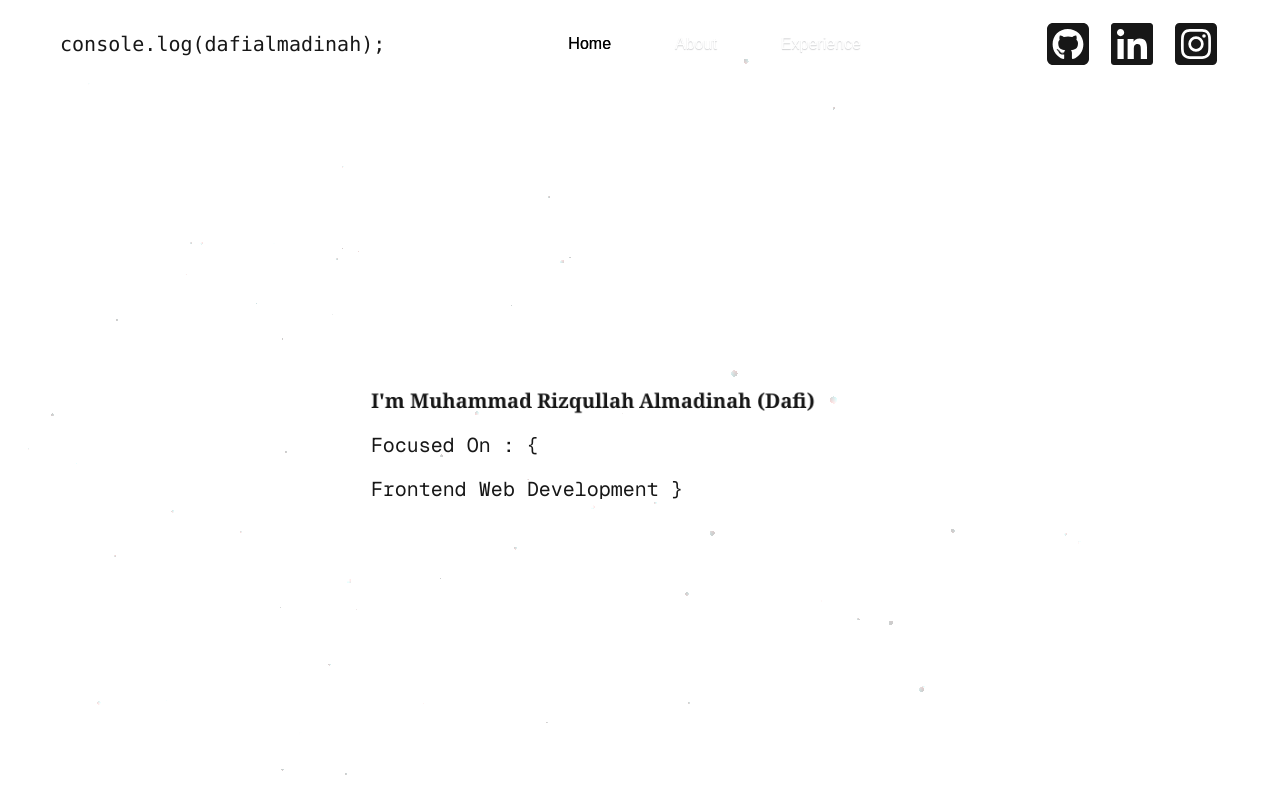
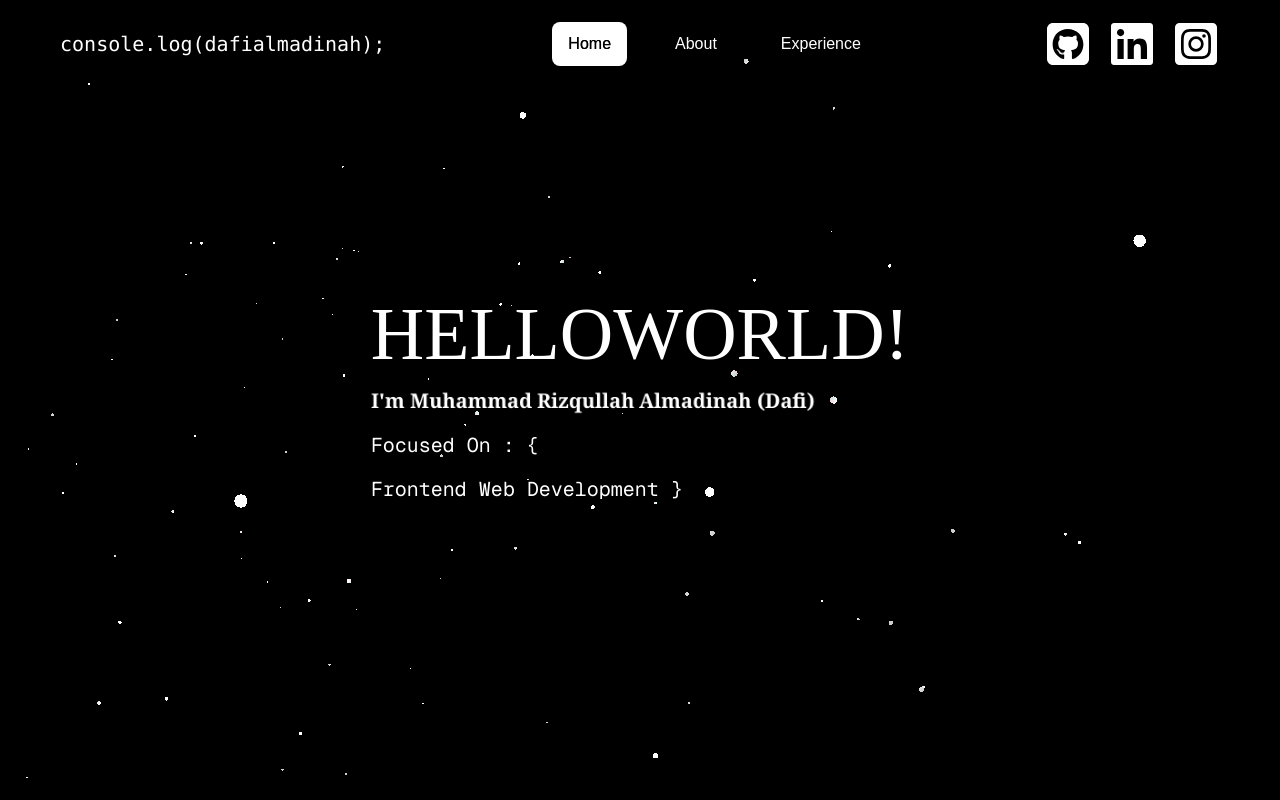
Before and after one commit to dafialmadinah/portfolio, a Next.js app: page / in a window 1280 px wide. Shown: the top 800 px of the page. Built offline with nearby package versions, Linux system fonts and the light colour scheme; a web font is replaced by a local one.

Commit message:
fix keanehan

```diff
--- a/src/app/components/Header.tsx
+++ b/src/app/components/Header.tsx
@@ -50,10 +50,21 @@ export const Header = () => {
                         </div>
                     </Link>
                 ))}
+                <div className='ml-3 flex flex-row'>
+                    <a href="https://github.com/dafialmadinah" target="_blank" rel="noopener noreferrer">
+                        <FaSquareGithub className="text-5xl hover:text-gray-700" />
+                    </a>
+                    <a href="https://linkedin.com/in/dafialmadinah" target="_blank" rel="noopener noreferrer">
+                        <FaLinkedin className="text-5xl hover:text-blue-700" />
+                    </a>
+                    <a href="https://instagram.com/dafialmadinah" target="_blank" rel="noopener noreferrer">
+                        <FaInstagramSquare className="text-5xl hover:text-pink-500" />
+                    </a>
+                </div>
             </div>
             <nav className='relative flex items-center justify-between '>
 
-                <DecryptedText parentClassName='cursor-pointer z-10 text-[20px] font-[Consolas]'
+                <DecryptedText parentClassName='text-[12px] cursor-pointer z-10 lg:text-[20px] font-[Consolas]'
                     text="console.log(dafialmadinah);"
                     animateOn={type}
                 />
--- a/src/app/globals.css
+++ b/src/app/globals.css
@@ -1,8 +1,8 @@
 @import "tailwindcss";
 
 :root {
-  --background: #ffffff;
-  --foreground: #171717;
+  --foreground: #ffffff;
+  --background: #000000;
 }
 
 @theme inline {
--- a/src/app/section/SectionExperience.tsx
+++ b/src/app/section/SectionExperience.tsx
@@ -136,7 +136,7 @@ export const SectionExperience = () => {
           ))}
         </div>
 
-        <div>
+        <div className='hidden lg:block'>
           <BounceCards
             className="custom-bounceCards"
             images={images2}
@@ -174,7 +174,7 @@ export const SectionExperience = () => {
           ))}
         </div>
 
-        <div>
+        <div className='hidden lg:block'>
           <BounceCards
             className="custom-bounceCards"
             images={images}
```
